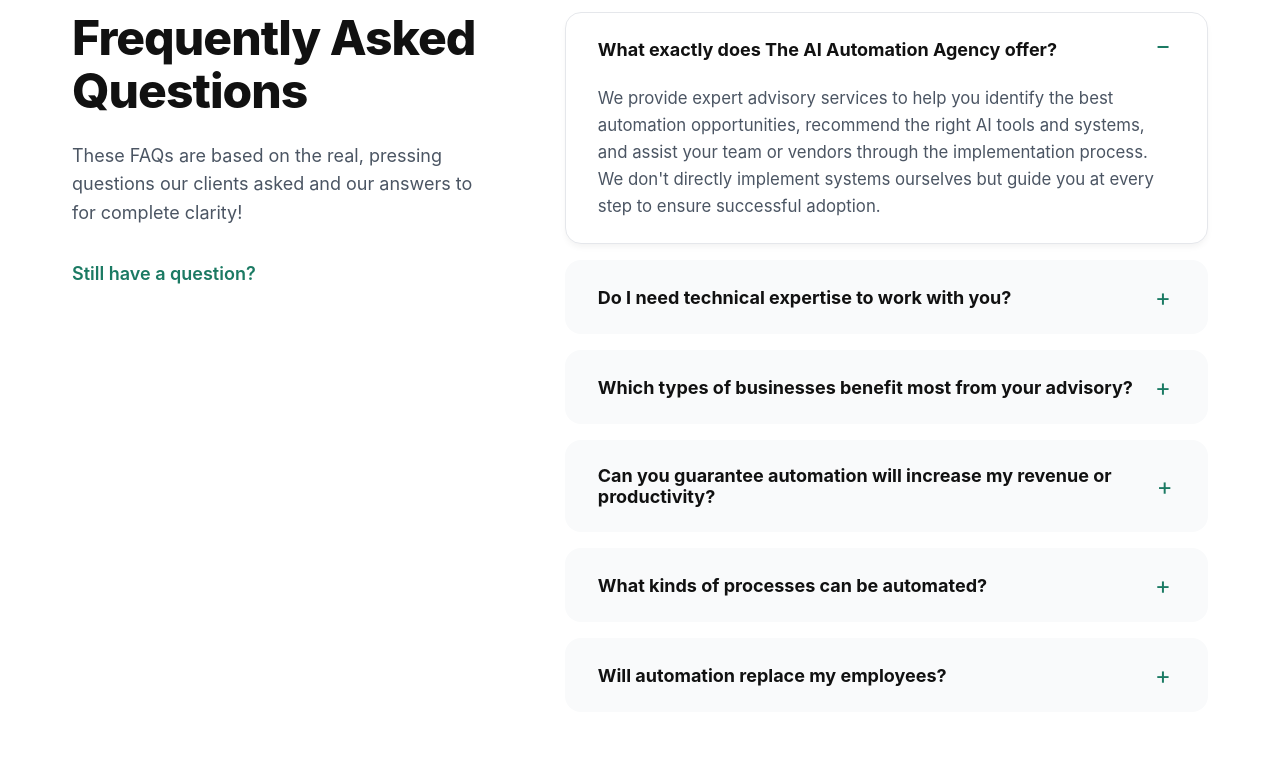
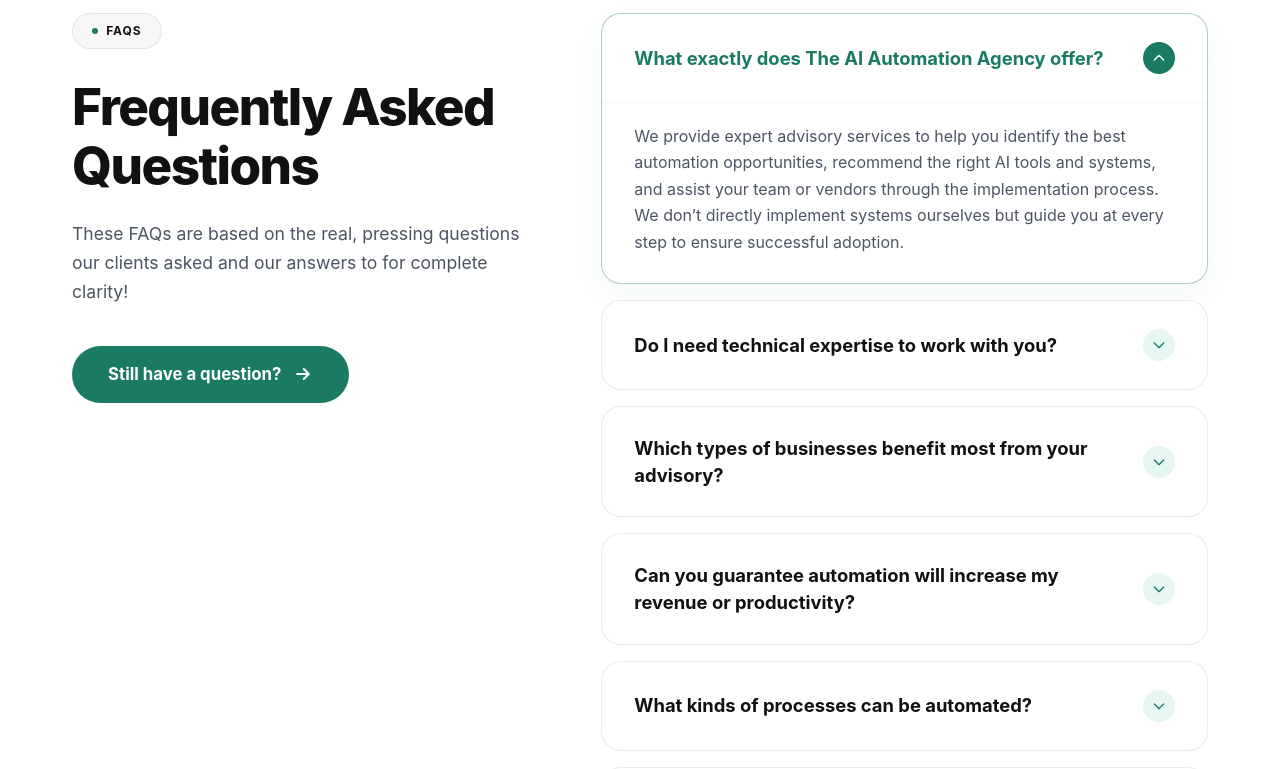
Before and after one commit to progresswithai/automation-website, a Next.js app: page / in a window 1280 px wide. Shown: the part 8440-9209 px from the top of the page. Built offline with nearby package versions, Linux system fonts and the light colour scheme.

Commit message:
feat: add Team and FAQ components with associated styles

```diff
--- a/components/FAQ.css
+++ b/components/FAQ.css
@@ -1,121 +1,242 @@
 .faq-section {
-  background-color: var(--background);
-  padding: 8rem 0;
+  position: relative;
+  background-color: #ffffff;
+  padding: 8rem 1.5rem;
+  border-top: 1px solid rgba(0, 0, 0, 0.05);
 }
 
 .faq-container {
   display: grid;
-  grid-template-columns: 1fr 1.5fr;
-  gap: 4rem;
+  grid-template-columns: 1fr 1.35fr;
+  gap: 5rem;
+  max-width: 1200px;
+  margin: 0 auto;
+  align-items: start;
 }
 
-.faq-header {
+/* Left Sticky Column */
+.faq-left-col {
   position: sticky;
   top: 120px;
-  align-self: start;
 }
 
+.faq-sticky-wrapper {
+  display: flex;
+  flex-direction: column;
+  align-items: flex-start;
+  text-align: left;
+}
+
+/* Badge Styles */
+.faq-badge-wrapper {
+  display: flex;
+  margin-bottom: 1.75rem;
+}
+
+.faq-badge {
+  display: inline-flex;
+  align-items: center;
+  gap: 0.5rem;
+  padding: 0.5rem 1.2rem;
+  background: rgba(0, 0, 0, 0.03);
+  border: 1px solid rgba(0, 0, 0, 0.08);
+  border-radius: var(--radius-pill);
+  font-size: 0.75rem;
+  font-weight: 700;
+  letter-spacing: 0.08em;
+  color: #111111;
+  text-transform: uppercase;
+}
+
+.faq-badge-dot {
+  width: 6px;
+  height: 6px;
+  background-color: var(--primary);
+  border-radius: 50%;
+}
+
+/* Titles */
 .faq-title {
-  font-size: 3rem;
+  font-size: clamp(2.2rem, 4.5vw, 3.2rem);
   font-weight: 800;
-  margin-bottom: 1.5rem;
-  line-height: 1.1;
-  color: #111;
-  letter-spacing: -0.02em;
+  color: #111111;
+  letter-spacing: -0.03em;
+  margin: 0 0 1.5rem 0;
+  line-height: 1.15;
 }
 
 .faq-subtitle {
-  font-size: 1.125rem;
+  font-size: 1.1rem;
   color: #4b5563;
-  line-height: 1.6;
-  margin-bottom: 2rem;
+  line-height: 1.65;
+  margin: 0 0 2.5rem 0;
 }
 
-.faq-link {
-  color: var(--primary);
-  font-weight: 600;
-  text-decoration: underline;
-  text-decoration-color: transparent;
-  transition: all 0.2s ease;
-  font-size: 1.125rem;
+/* CTA Button */
+.faq-btn {
+  display: inline-flex;
+  align-items: center;
+  gap: 0.75rem;
+  background-color: var(--primary);
+  color: #ffffff;
+  padding: 1rem 2.25rem;
+  border-radius: 50px;
+  font-weight: 700;
+  font-size: 1.05rem;
+  transition: all 0.3s cubic-bezier(0.16, 1, 0.3, 1);
 }
 
-.faq-link:hover {
-  text-decoration-color: var(--primary);
+.faq-btn:hover {
+  background-color: var(--primary-hover);
+  box-shadow: 0 10px 25px rgba(27, 122, 99, 0.25);
+  transform: translateY(-2px);
 }
 
-.faq-list {
+.faq-btn-arrow {
+  transition: transform 0.3s ease;
+}
+
+.faq-btn:hover .faq-btn-arrow {
+  transform: translateX(4px);
+}
+
+/* Accordion Accordion styles */
+.faq-right-col {
+  width: 100%;
+}
+
+.faq-accordion-list {
   display: flex;
   flex-direction: column;
   gap: 1rem;
 }
 
-.faq-item {
-  background-color: #f9fafb;
-  border-radius: var(--radius-md);
+.faq-panel-item {
+  background-color: #ffffff;
+  border: 1px solid rgba(0, 0, 0, 0.08);
+  border-radius: 1.25rem;
   overflow: hidden;
-  transition: all 0.3s ease;
-  border: 1px solid transparent;
+  transition: all 0.35s cubic-bezier(0.16, 1, 0.3, 1);
 }
 
-.faq-item:hover {
-  background-color: #f3f4f6;
+.faq-panel-item:hover {
+  border-color: rgba(27, 122, 99, 0.25);
+  box-shadow: 0 8px 24px rgba(0, 0, 0, 0.02);
 }
 
-.faq-item.open {
-  background-color: #fff;
-  border-color: #e5e7eb;
-  box-shadow: 0 4px 6px -1px rgba(0, 0, 0, 0.05);
+.faq-panel-item.open {
+  border-color: rgba(27, 122, 99, 0.35);
+  box-shadow: 0 12px 30px rgba(27, 122, 99, 0.05);
 }
 
-.faq-question {
+/* Accordion Trigger button */
+.faq-panel-trigger {
   width: 100%;
-  text-align: left;
-  background: none;
-  padding: 1.5rem 2rem;
-  font-size: 1.125rem;
-  font-weight: 700;
-  color: #111;
   display: flex;
   justify-content: space-between;
   align-items: center;
-  gap: 1rem;
+  background: none;
+  border: none;
+  padding: 1.75rem 2rem;
+  text-align: left;
+  cursor: pointer;
+  gap: 1.5rem;
 }
 
-.faq-icon {
-  font-size: 1.5rem;
-  font-weight: 400;
+.faq-question-text {
+  font-size: 1.15rem;
+  font-weight: 700;
+  color: #111111;
+  line-height: 1.45;
+  transition: color 0.3s ease;
+}
+
+.faq-panel-item.open .faq-question-text {
   color: var(--primary);
-  transition: transform 0.3s ease;
-  width: 24px;
-  height: 24px;
-  display: flex;
+}
+
+/* Round Arrow Icon */
+.faq-arrow-icon {
+  width: 32px;
+  height: 32px;
+  background-color: #e6f6f2;
+  color: var(--primary);
+  border-radius: 50%;
+  display: inline-flex;
   align-items: center;
   justify-content: center;
+  flex-shrink: 0;
+  transition: transform 0.35s cubic-bezier(0.16, 1, 0.3, 1), background-color 0.3s ease, color 0.3s ease;
 }
 
-.faq-item.open .faq-icon {
-  transform: rotate(180deg);
+.faq-arrow-icon svg {
+  width: 16px;
+  height: 16px;
 }
 
-.faq-answer-wrapper {
-  overflow: hidden;
-  transition: max-height 0.3s ease-in-out;
+.faq-panel-item.open .faq-arrow-icon {
+  transform: rotate(180deg);
+  background-color: var(--primary);
+  color: #ffffff;
 }
 
-.faq-answer {
-  padding: 0 2rem 1.5rem;
+/* Inner answer styles */
+.faq-answer-container {
+  overflow: hidden;
+  transition: max-height 0.35s cubic-bezier(0.16, 1, 0.3, 1);
+}
+
+.faq-answer-inner {
+  padding: 0 2rem 1.75rem 2rem;
+  border-top: 1px solid rgba(0, 0, 0, 0.03);
+  padding-top: 1.25rem;
+}
+
+.faq-answer-text {
+  font-size: 1rem;
   color: #4b5563;
-  line-height: 1.6;
-  font-size: 1.05rem;
+  line-height: 1.65;
+  margin: 0;
+}
+
+/* Responsive Styles */
+@media (max-width: 1024px) {
+  .faq-container {
+    gap: 3.5rem;
+  }
+  .faq-panel-trigger {
+    padding: 1.5rem 1.75rem;
+  }
+  .faq-question-text {
+    font-size: 1.1rem;
+  }
 }
 
 @media (max-width: 992px) {
   .faq-container {
     grid-template-columns: 1fr;
-    gap: 3rem;
+    gap: 3.5rem;
   }
-  .faq-header {
+  .faq-left-col {
     position: static;
   }
+  .faq-subtitle {
+    margin-bottom: 2rem;
+  }
 }
+
+@media (max-width: 576px) {
+  .faq-section {
+    padding: 6rem 1rem;
+  }
+  .faq-panel-trigger {
+    padding: 1.25rem 1.5rem;
+  }
+  .faq-question-text {
+    font-size: 1.05rem;
+  }
+  .faq-answer-inner {
+    padding: 0 1.5rem 1.5rem 1.5rem;
+    padding-top: 1rem;
+  }
+}
--- a/components/FAQ.tsx
+++ b/components/FAQ.tsx
@@ -4,13 +4,13 @@ import { useState } from "react";
 import "./FAQ.css";
 import Link from "next/link";
 
-export default function FAQ({ customFaqs, customTitle, customSubtitle }: { customFaqs?: {question: string, answer: string}[], customTitle?: string, customSubtitle?: string }) {
+export default function FAQ() {
   const [openIndex, setOpenIndex] = useState<number | null>(0);
 
-  const defaultFaqs = [
+  const faqs = [
     {
       question: "What exactly does The AI Automation Agency offer?",
-      answer: "We provide expert advisory services to help you identify the best automation opportunities, recommend the right AI tools and systems, and assist your team or vendors through the implementation process. We don't directly implement systems ourselves but guide you at every step to ensure successful adoption."
+      answer: "We provide expert advisory services to help you identify the best automation opportunities, recommend the right AI tools and systems, and assist your team or vendors through the implementation process. We don’t directly implement systems ourselves but guide you at every step to ensure successful adoption."
     },
     {
       question: "Do I need technical expertise to work with you?",
@@ -22,7 +22,7 @@ export default function FAQ({ customFaqs, customTitle, customSubtitle }: { custo
     },
     {
       question: "Can you guarantee automation will increase my revenue or productivity?",
-      answer: "While results depend on various factors, we base our recommendations on proven strategies used by our clients, who have grown their revenues significantly with automation. We focus on measurable ROI and continuous optimisation."
+      answer: "While results depend on various factors, we base our recommendations on proven strategies used by clients like Boiler Central and Value Doors, who have grown their revenues significantly with automation. We focus on measurable ROI and continuous optimisation."
     },
     {
       question: "What kinds of processes can be automated?",
@@ -31,45 +31,86 @@ export default function FAQ({ customFaqs, customTitle, customSubtitle }: { custo
     {
       question: "Will automation replace my employees?",
       answer: "No, automation is designed to augment and empower your team by handling repetitive tasks and enabling them to work more strategically and creatively."
+    },
+    {
+      question: "How do you help with selecting automation software or vendors?",
+      answer: "We use a comprehensive vendor evaluation checklist considering functionality, ease of use, integration potential, scalability, security, and cost-effectiveness to recommend the right platforms tailored to your needs."
+    },
+    {
+      question: "What does your advisory roadmap look like?",
+      answer: "Our phased advisory approach starts with a thorough assessment, followed by strategic tool recommendations, integration guidance, and ongoing measurement and optimisation to ensure your automation scales effectively and delivers ongoing value."
     }
   ];
-
-  const faqs = customFaqs || defaultFaqs;
 
   const toggleFaq = (index: number) => {
     setOpenIndex(openIndex === index ? null : index);
   };
 
   return (
-    <section id="advice" className="faq-section">
+    <section id="faq" className="faq-section">
       <div className="container faq-container">
-        <div className="faq-header animate-fade-in">
-          <h2 className="faq-title">{customTitle || "Frequently Asked Questions"}</h2>
-          {customSubtitle ? (
-            <p className="faq-subtitle">{customSubtitle}</p>
-          ) : (
-            <p className="faq-subtitle">These FAQs are based on the real, pressing questions our clients asked and our answers to for complete clarity!</p>
-          )}
-          <Link href="#contact" className="faq-link">Still have a question?</Link>
+
+        {/* Left Column (Sticky) */}
+        <div className="faq-left-col">
+          <div className="faq-sticky-wrapper">
+
+            {/* Section Pill Badge */}
+            <div className="faq-badge-wrapper animate-fade-in">
+              <div className="faq-badge">
+                <span className="faq-badge-dot"></span>
+                FAQs
+              </div>
+            </div>
+
+            {/* Title & Description */}
+            <h2 className="faq-title animate-fade-in">Frequently Asked Questions</h2>
+            <p className="faq-subtitle animate-fade-in">
+              These FAQs are based on the real, pressing questions our clients asked and our answers to for complete clarity!
+            </p>
+
+            {/* CTA Button */}
+            <div className="faq-cta-wrapper animate-fade-in">
+              <Link href="/contact-us" className="faq-btn">
+                Still have a question?
+                <svg width="20" height="20" viewBox="0 0 24 24" fill="none" xmlns="http://www.w3.org/2000/svg" className="faq-btn-arrow">
+                  <path d="M5 12H19M19 12L13 6M19 12L13 18" stroke="currentColor" strokeWidth="2.5" strokeLinecap="round" strokeLinejoin="round"/>
+                </svg>
+              </Link>
+            </div>
+
+          </div>
         </div>
 
-        <div className="faq-list animate-fade-in delay-100">
-          {faqs.map((faq, index) => (
-            <div key={index} className={`faq-item ${openIndex === index ? 'open' : ''}`}>
-              <button
-                className="faq-question"
-                onClick={() => toggleFaq(index)}
-                aria-expanded={openIndex === index}
-              >
-                <span>{faq.question}</span>
-                <span className="faq-icon">{openIndex === index ? '−' : '+'}</span>
-              </button>
-              <div className="faq-answer-wrapper" style={{ maxHeight: openIndex === index ? '300px' : '0' }}>
-                <p className="faq-answer">{faq.answer}</p>
-              </div>
-            </div>
-          ))}
+        {/* Right Column (Accordion List) */}
+        <div className="faq-right-col animate-fade-in">
+          <div className="faq-accordion-list">
+            {faqs.map((faq, index) => {
+              const isOpen = openIndex === index;
+              return (
+                <div key={index} className={`faq-panel-item ${isOpen ? 'open' : ''}`}>
+                  <button
+                    className="faq-panel-trigger"
+                    onClick={() => toggleFaq(index)}
+                    aria-expanded={isOpen}
+                  >
+                    <span className="faq-question-text">{faq.question}</span>
+                    <span className="faq-arrow-icon">
+                      <svg width="20" height="20" viewBox="0 0 24 24" fill="none" xmlns="http://www.w3.org/2000/svg">
+                        <path d="M19 9L12 16L5 9" stroke="currentColor" strokeWidth="2" strokeLinecap="round" strokeLinejoin="round"/>
+                      </svg>
+                    </span>
+                  </button>
+                  <div className="faq-answer-container" style={{ maxHeight: isOpen ? '250px' : '0' }}>
+                    <div className="faq-answer-inner">
+                      <p className="faq-answer-text">{faq.answer}</p>
+                    </div>
+                  </div>
+                </div>
+              );
+            })}
+          </div>
         </div>
+
       </div>
     </section>
   );
```
